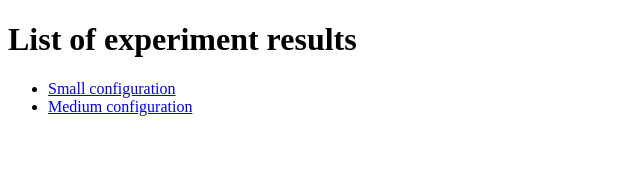
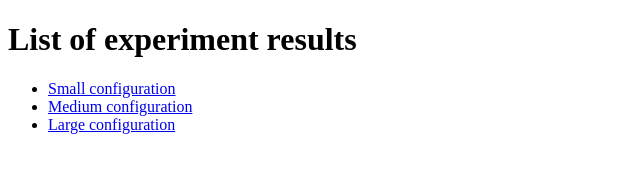
Before and after one commit to agi1clj/adaptive-woa, a plain HTML site: page docs/index.html in a window 1280 px wide. Shown: the whole page, without its empty margins (0-640 px from the left). Drawn offline with Linux system fonts and the light colour scheme.

Commit message:
Add also large scenario to the github page

```diff
--- a/docs/index.html
+++ b/docs/index.html
@@ -12,6 +12,7 @@
 <ul>
     <li><a href="dag_small/index.html">Small configuration</a></li>
     <li><a href="dag_medium/index.html">Medium configuration</a></li>
+    <li><a href="dag_large/index.html">Large configuration</a></li>
 </ul>
 
 </body>
```
